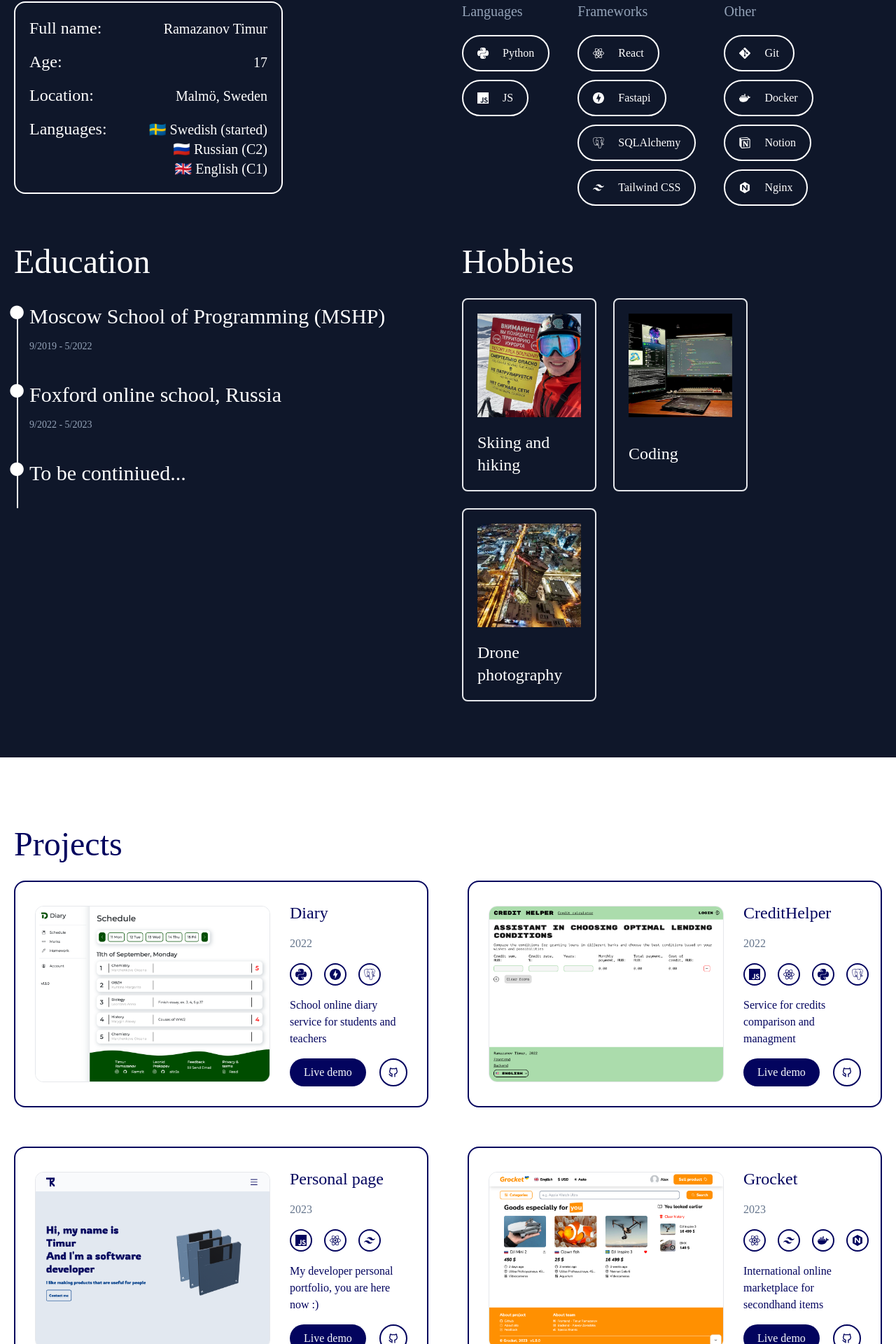
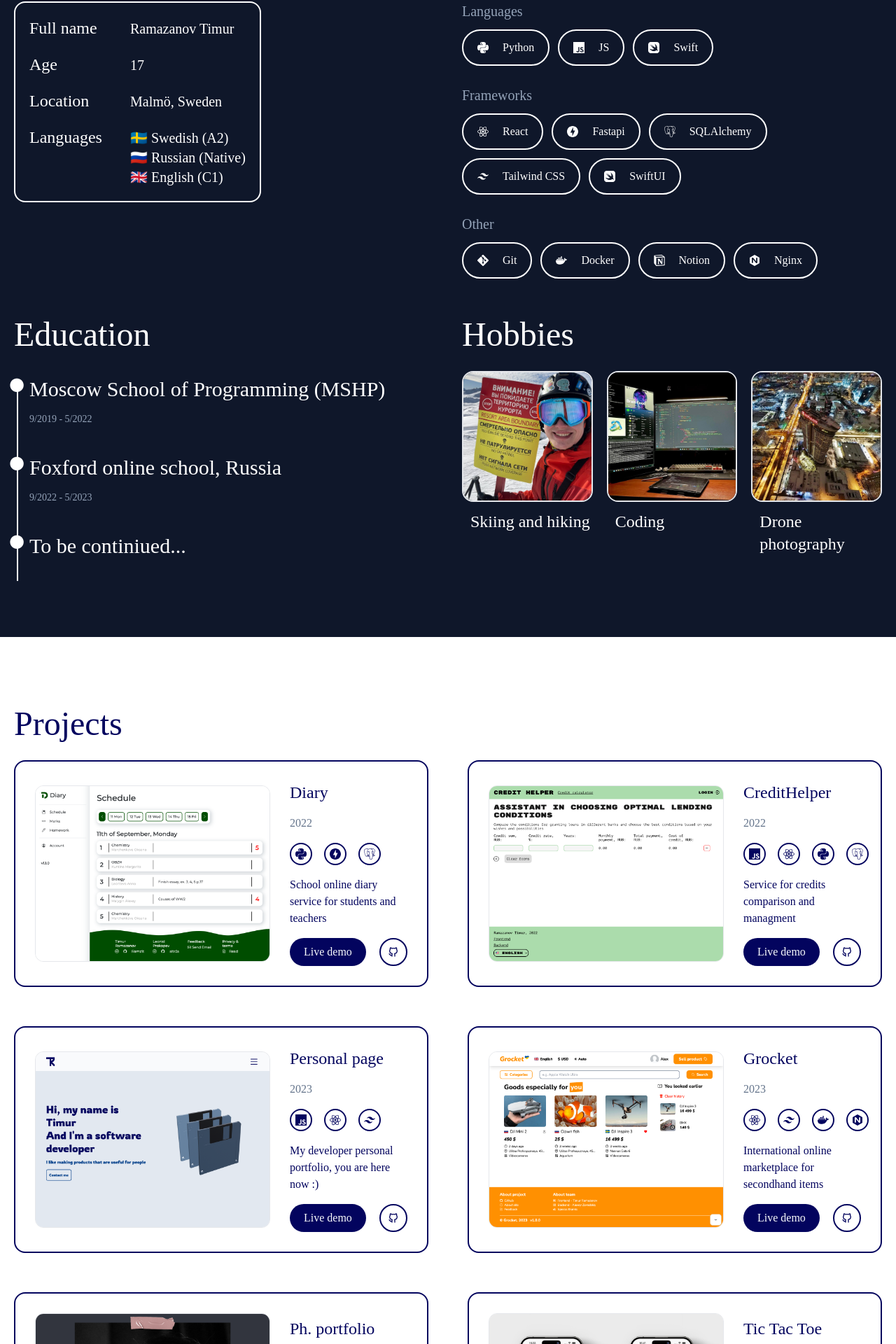
Before and after one commit to ramz1t/portfolio, a React (Vite) app: page / in a window 1280 px wide. Shown: the part 974-2894 px from the top of the page at 70% size. Built offline with nearby package versions, Linux system fonts and the light colour scheme; a web font is replaced by a local one.

Commit message:
fixes, tic tac toe project

```diff
--- a/src/components/AboutForm.jsx
+++ b/src/components/AboutForm.jsx
@@ -5,15 +5,12 @@
     return (
         <div className="w-full h-full">
             <h2 className="text-5xl pb-7">About me</h2>
-            <div className="flex flex-col gap-4 border-2 border-white p-5 rounded-2xl md:w-96">
+            <div className="grid grid-cols-[auto_auto] items-baseline gap-y-5 gap-x-5 md:gap-x-10 border-2 border-white p-5 rounded-2xl w-fit">
                 {aboutList.map((el, key) => (
-                    <div
-                        key={key}
-                        className="flex justify-between items-baseline gap-2"
-                    >
+                    <React.Fragment key={key}>
                         <p className="text-2xl">{el.title}</p>
-                        <p className="text-xl text-right">{el.data}</p>
-                    </div>
+                        <div className="text-xl">{el.data}</div>
+                    </React.Fragment>
                 ))}
             </div>
         </div>
--- a/src/components/HobbiesList.jsx
+++ b/src/components/HobbiesList.jsx
@@ -5,14 +5,15 @@
     return (
         <div className="w-full h-full">
             <h2 className="text-5xl pb-7 text-left">Hobbies</h2>
-            <ul className="flex gap-6 flex-wrap justify-around md:justify-start">
+            <ul className="grid grid-cols-2 md:grid-cols-3 gap-5">
                 {hobbies.map((el, key) => (
-                    <li
-                        className="border-2 grid gap-5 rounded-lg p-5 w-56 md:w-48"
-                        key={key}
-                    >
-                        <img className="w-full" src={el.url} alt={el?.alt} />
-                        <h3 className="text-2xl">{el.name}</h3>
+                    <li className="flex flex-col gap-3" key={key}>
+                        <img
+                            className="w-full border-2 rounded-2xl"
+                            src={el.url}
+                            alt={el?.alt}
+                        />
+                        <h3 className="text-2xl pl-3">{el.name}</h3>
                     </li>
                 ))}
             </ul>
--- a/src/components/LinksList.jsx
+++ b/src/components/LinksList.jsx
@@ -5,9 +5,8 @@
     return (
         <ul className={`flex justify-evenly w-full ${className}`}>
             {links.map((link, key) => (
-                <li>
+                <li key={key}>
                     <a
-                        key={key}
                         target="_blank"
                         className="hover:scale-110 transition-all scale-100 w-10 h-10 flex items-center justify-center"
                         href={link.href}
--- a/src/components/SkillList.jsx
+++ b/src/components/SkillList.jsx
@@ -5,13 +5,13 @@
     return (
         <div className="w-full">
             <h2 className="text-5xl pb-7">Skills</h2>
-            <ul className="flex gap-10 flex-col md:flex-row flex-wrap">
+            <ul className="flex gap-7 flex-wrap">
                 {stack.map((el, key) => (
                     <li key={key}>
-                        <h3 className="text-xl text-slate-400 pb-5">
+                        <h3 className="text-xl text-slate-400 pb-3">
                             {el.title}
                         </h3>
-                        <ul className="flex flex-wrap md:grid gap-3 ">
+                        <ul className="flex flex-wrap gap-3 ">
                             {el.group.map((el, key) => (
                                 <li
                                     className="flex items-center gap-5 border-2 border-white rounded-full py-3 px-5 w-fit"
--- a/src/data.jsx
+++ b/src/data.jsx
@@ -13,6 +13,8 @@
     SiNginx,
     SiTelegram,
     SiTailwindcss,
+    SiSwift,
+    SiIos,
 } from 'react-icons/si'
 import GithubIcon from './assets/github.svg'
 import MailIcon from './assets/email.svg'
@@ -45,6 +47,11 @@
                 name: 'JS',
                 icon: <SiJavascript />,
             },
+            ,
+            {
+                name: 'Swift',
+                icon: <SiSwift />,
+            },
         ],
     },
     {
@@ -65,6 +72,10 @@
             {
                 name: 'Tailwind CSS',
                 icon: <SiTailwindcss />,
+            },
+            {
+                name: 'SwiftUI',
+                icon: <SiSwift />,
             },
         ],
     },
@@ -106,24 +117,27 @@
 
 export const aboutList = [
     {
-        title: 'Full name:',
+        title: 'Full name',
         data: 'Ramazanov Timur',
     },
     {
-        title: 'Age:',
+        title: 'Age',
         data: age,
     },
     {
-        title: 'Location:',
+        title: 'Location',
         data: 'Malmö, Sweden',
     },
     {
-        title: 'Languages:',
+        title: 'Languages',
         data: (
             <ul>
-                <li>🇸🇪 Swedish (started)</li>
-                <li>🇷🇺 Russian (C2)</li>
-                <li>🇬🇧 English (C1)</li>
+                <li className="hidden md:block">🇸🇪 Swedish (A2)</li>
+                <li className="block md:hidden">🇸🇪 SE (A2)</li>
+                <li className="hidden md:block">🇷🇺 Russian (Native)</li>
+                <li className="block md:hidden">🇷🇺 RU (Native)</li>
+                <li className="hidden md:block">🇬🇧 English (C1)</li>
+                <li className="block md:hidden">🇬🇧 EN (C1)</li>
             </ul>
         ),
     },
@@ -211,7 +225,7 @@
         model: 'model.gltf',
         gitUrl: 'https://github.com/ramz1t/personal-page',
         desc: 'International online marketplace for secondhand items',
-        publicUrl: 'http://opns-st-1.aboard.ru:34080/',
+        publicUrl: 'https://timur.aboard.ru',
         stack: [<SiReact />, <SiTailwindcss />, <SiDocker />, <SiNginx />],
         image: '/images/projects/grocket.png',
     },
@@ -226,4 +240,16 @@
         stack: [<SiJavascript />, <SiReact />, <SiTailwindcss />],
         image: '/images/projects/simon.png',
     },
+    ,
+    {
+        id: '6',
+        name: 'Tic Tac Toe',
+        year: '2023',
+        model: 'model.gltf',
+        gitUrl: 'https://github.com/ramz1t/tictactoe',
+        desc: 'Tic Tac Toe game made with Swift and SwiftUI',
+        publicUrl: 'https://www.apple.com/app-store/',
+        stack: [<SiSwift />, <SiIos />],
+        image: '/images/projects/tictactoe.png',
+    },
 ]
--- a/src/pages/Contact.jsx
+++ b/src/pages/Contact.jsx
@@ -51,7 +51,7 @@
                     </p>
                 )}
                 <form
-                    className="flex flex-col gap-3 border-2 border-primary-900 p-5 md:p-10 rounded-3xl w-full"
+                    className="flex flex-col gap-1 border-2 border-primary-900 p-5 md:p-10 rounded-3xl w-full"
                     onSubmit={handleSubmit}
                 >
                     <label className="text-2xl" htmlFor="name">
@@ -63,7 +63,7 @@
                         type="text"
                         id="name"
                     />
-                    <label className="text-2xl" htmlFor="subject">
+                    <label className="text-2xl mt-3" htmlFor="subject">
                         Subject:
                     </label>
                     <input
@@ -72,7 +72,7 @@
                         type="text"
                         id="subject"
                     />
-                    <label className="text-2xl" htmlFor="message">
+                    <label className="text-2xl mt-3" htmlFor="message">
                         Message:
                     </label>
                     <textarea
```
Also changed, not shown: public/images/projects/tictactoe.png (added).
